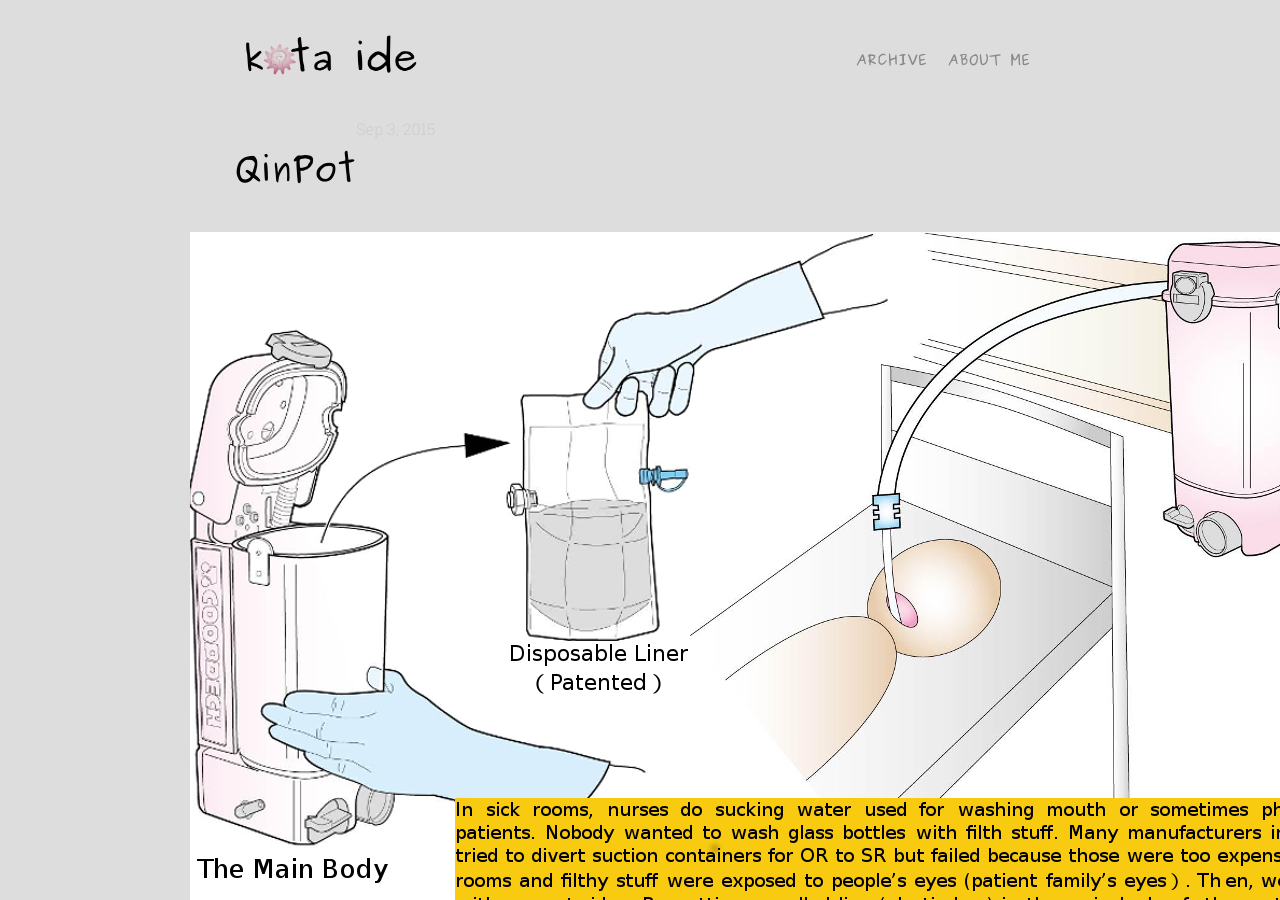
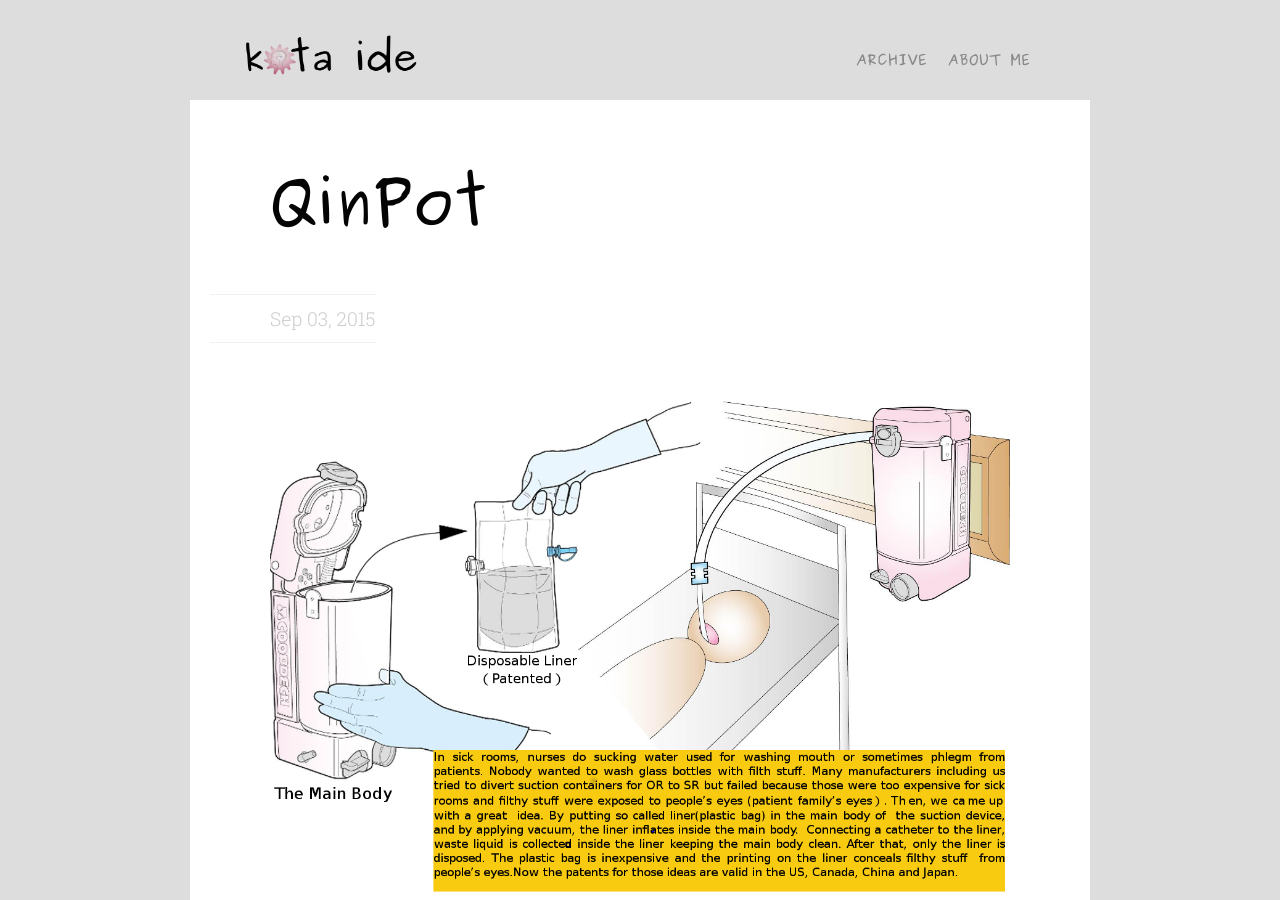
Before and after one commit to Yirvan/yirvan.github.io, a Jekyll site: the page built from _posts/2015-09-03-QinPot.md, in a window 1280 px wide and 900 px high. Built offline with Jekyll 4.4.1, drawn with Linux system fonts in a browser that asks for light colours.

Commit message:
modified layouts page & post

```diff
--- a/_layouts/post.html
+++ b/_layouts/post.html
@@ -1,15 +1,17 @@
 ---
 layout: default
 ---
-<div class="post">
-
-  <header class="post-header">
-    <h1 class="post-title">{{ page.title }}</h1>
-    <p class="post-meta">{{ page.date | date: "%b %-d, %Y" }}{% if page.author %} • {{ page.author }}{% endif %}{% if page.meta %} • {{ page.meta }}{% endif %}</p>
-  </header>
-
-  <article class="post-content">
-    {{ content }}
-  </article>
-
+<div class="content{% if page.photo_url %} photo-post{% endif %}">
+  <div class="post single">
+    {% unless page.title_hidden %}
+    <h1>{{ page.title }}</h1>
+    <info datetime="{{ page.date | date: "%Y-%m-%d" }}">
+      {{ page.date | date: "%b %d, %Y" }}
+    </info>
+    {% endunless %}
+    <div class="body">{{ content }}</div>
+    <!-- <div class="breaker"></div> -->
+    <div class="breaker"></div>
+  </div>
 </div>
+{% include autoreload-in-debug.html %}
```
Also changed, not shown: _layouts/page.html (+3 -10 lines).
